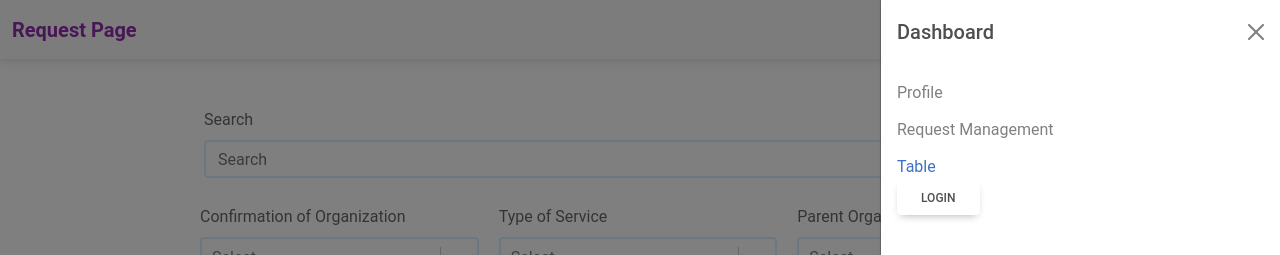
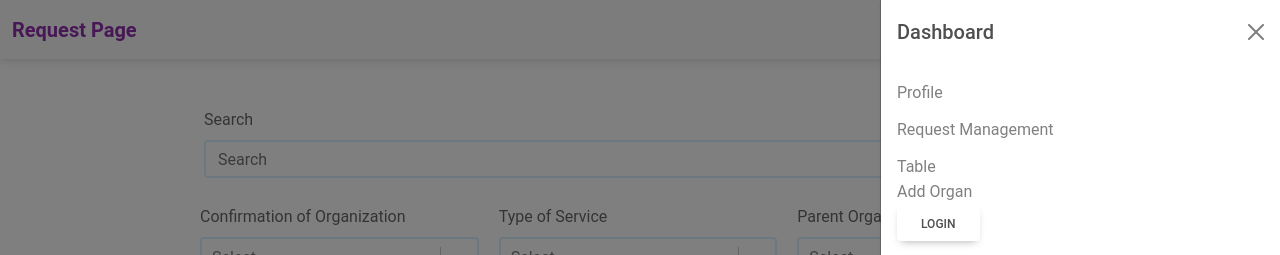
Before and after one commit to Sarina-R/requestForm, a React (Vite) app: page /#/requestForm/semat/table in a window 1280 px wide. Both pictures are taken after a click on the button 1240 px from the left and 29 px from the top of the page. Shown: the top 255 px of the page. Built offline with nearby package versions, Linux system fonts and the light colour scheme; no server answers; what uploader would draw is missing.

Commit message:
addOrgan Rout

```diff
--- a/src/Header.tsx
+++ b/src/Header.tsx
@@ -56,7 +56,10 @@ function Header() {
                     </div>
                   </Link>
                   <Link to="/requestForm/semat/table">
-                    <a>Table</a>
+                    <a className="text-gray">Table</a>
+                  </Link>
+                  <Link to="requestForm/semat/addOrgan">
+                    <a className="text-gray">Add Organ</a>
                   </Link>
 
                   {modal && <Logout modal={modal} setModal={setModal} />}
@@ -96,7 +99,10 @@ function Header() {
               <a>Request Management</a>
             </Link>
             <Link to="/requestForm/semat/table">
-              <a>Table</a>
+              <a className="text-gray">Table</a>
+            </Link>
+            <Link to="requestForm/semat/addOrgan">
+              <a className="text-gray">Add Organ</a>
             </Link>
 
             {modal && <Logout modal={modal} setModal={setModal} />}
--- /dev/null
+++ b/src/Semat/addOrgan/AddOrgan.tsx
@@ -0,0 +1,7 @@
+import React from "react";
+
+const AddOrgan = () => {
+  return <div>AddOrgan</div>;
+};
+
+export default AddOrgan;
--- a/src/main.tsx
+++ b/src/main.tsx
@@ -14,6 +14,7 @@ import UserProvider from "./context/UserProvider";
 import LoginCapInput from "./Semat/LoginCapInput";
 import ConfirmCode from "./Semat/ConfirmCode";
 import TableComponent from "./Semat/table/Table";
+import AddOrgan from "./Semat/addOrgan/AddOrgan";
 
 const Root: React.FC = () => {
   return (
@@ -28,6 +29,7 @@ const Root: React.FC = () => {
           <Route path="/requestForm/user/:id" element={<User />} />
           <Route path="/requestForm/semat/login" element={<LoginCapInput />} />
           <Route path="/requestForm/semat/table" element={<TableComponent />} />
+          <Route path="requestForm/semat/addOrgan" element={<AddOrgan />} />
           <Route
             path="/requestForm/semat/confirmation"
             element={<ConfirmCode />}
```
